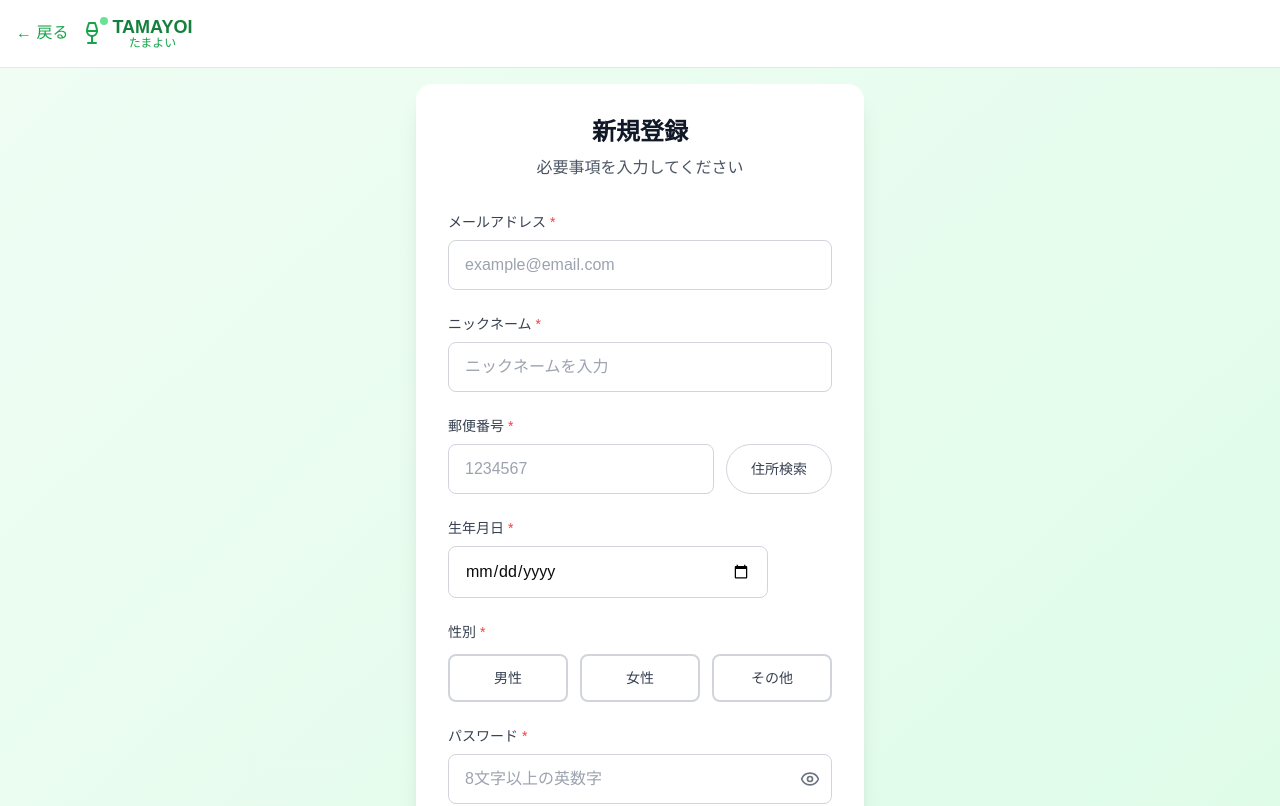
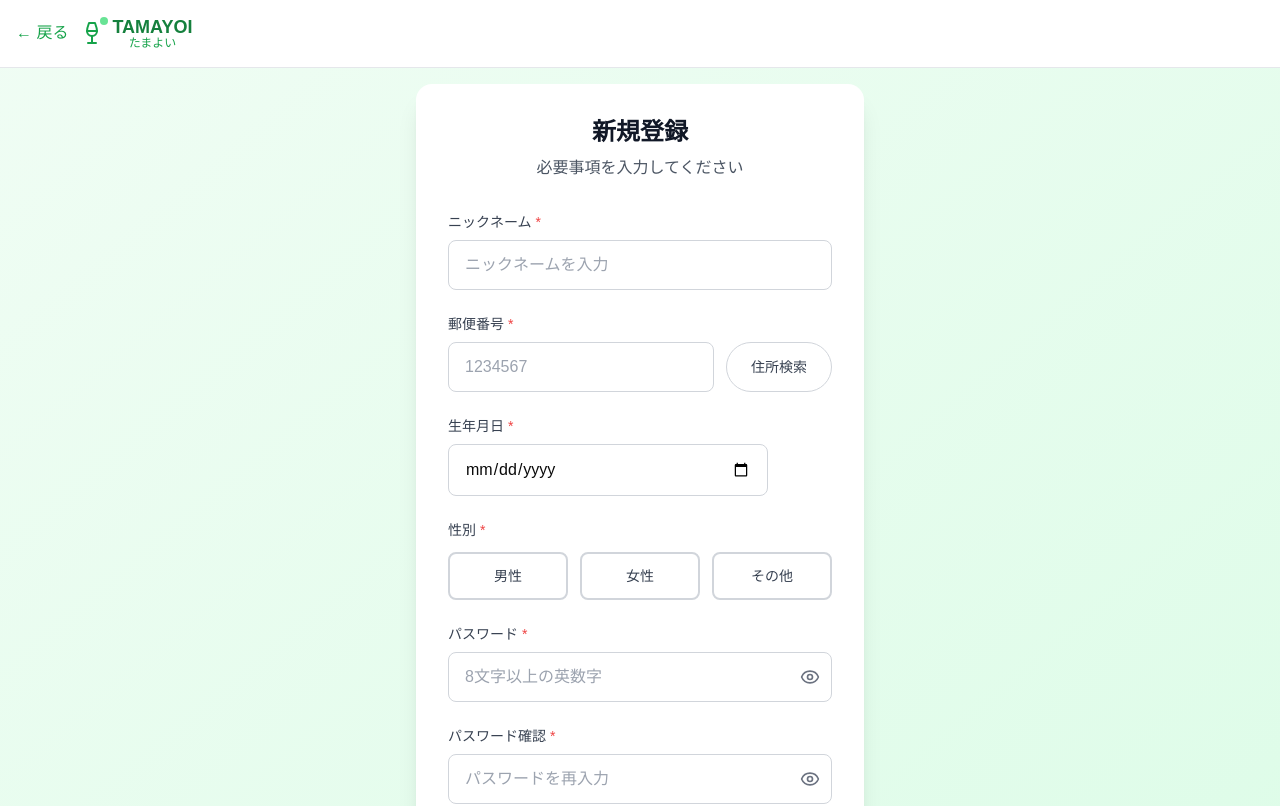
Before and after one commit to HV-development/tamayoi-web, a Next.js app in the folder frontend/: page /signup in a window 1280 px wide. Shown: the top 806 px of the page. Built offline with nearby package versions, Linux system fonts and the light colour scheme.

Commit message:
新規登録フォームからメールアドレス削除

```diff
--- a/frontend/src/components/molecules/confirmation-display.tsx
+++ b/frontend/src/components/molecules/confirmation-display.tsx
@@ -3,7 +3,6 @@
 import { Button } from "../atoms/button"
 
 interface SignupFormData {
-  email: string
   nickname: string
   password: string
   passwordConfirm: string
@@ -38,7 +37,6 @@ export function ConfirmationDisplay({ data, onRegister, onEdit, isLoading = fals
   }
 
   const confirmationItems = [
-    { label: "メールアドレス", value: data.email },
     { label: "ニックネーム", value: data.nickname },
     { label: "郵便番号", value: data.postalCode },
     { label: "住所", value: data.address },
--- a/frontend/src/components/molecules/signup-form.tsx
+++ b/frontend/src/components/molecules/signup-form.tsx
@@ -9,7 +9,6 @@ import { RadioButton } from "../atoms/radio-button"
 import { DateInput } from "../atoms/date-input"
 
 interface SignupFormData {
-  email: string
   nickname: string
   password: string
   passwordConfirm: string
@@ -29,7 +28,6 @@ interface SignupFormProps {
 
 export function SignupForm({ initialData, onSubmit, onCancel, isLoading = false }: SignupFormProps) {
   const [formData, setFormData] = useState<SignupFormData>({
-    email: "",
     nickname: "",
     password: "",
     passwordConfirm: "",
@@ -48,7 +46,6 @@ export function SignupForm({ initialData, onSubmit, onCancel, isLoading = false
   useEffect(() => {
     if (initialData) {
       setFormData({
-        email: initialData.email || "",
         nickname: initialData.nickname || "",
         password: initialData.password || "",
         passwordConfirm: initialData.passwordConfirm || "",
@@ -73,13 +70,6 @@ export function SignupForm({ initialData, onSubmit, onCancel, isLoading = false
     // ニックネーム - 必須チェック
     if (!formData.nickname.trim()) {
       newErrors.nickname = "ニックネームを入力してください"
-    }
-
-    // メールアドレス - 必須チェック、メールフォーマットチェック
-    if (!formData.email) {
-      newErrors.email = "メールアドレスを入力してください"
-    } else if (!/^[^\s@]+@[^\s@]+\.[^\s@]+$/.test(formData.email)) {
-      newErrors.email = "正しいメールアドレスを入力してください"
     }
 
     // 郵便番号 - 必須チェック、桁数チェック
@@ -179,11 +169,6 @@ export function SignupForm({ initialData, onSubmit, onCancel, isLoading = false
           delete newErrors.nickname
         }
         break
-      case 'email':
-        if (value && /^[^\s@]+@[^\s@]+\.[^\s@]+$/.test(value)) {
-          delete newErrors.email
-        }
-        break
       case 'postalCode':
         if (value && /^\d{7}$/.test(value.replace(/-/g, ""))) {
           delete newErrors.postalCode
@@ -241,17 +226,6 @@ export function SignupForm({ initialData, onSubmit, onCancel, isLoading = false
 
   return (
     <form onSubmit={handleSubmit} className="space-y-6">
-      {/* メールアドレス */}
-      <Input
-        type="email"
-        label="メールアドレス"
-        placeholder="example@email.com"
-        value={formData.email}
-        onChange={(value) => handleInputChange("email", value)}
-        error={errors.email}
-        required
-      />
-
       {/* ニックネーム */}
       <Input
         type="text"
--- a/frontend/src/components/organisms/confirmation-container.tsx
+++ b/frontend/src/components/organisms/confirmation-container.tsx
@@ -4,7 +4,6 @@ import { HeaderLogo } from "../atoms/header-logo"
 import { ConfirmationDisplay } from "../molecules/confirmation-display"
 
 interface SignupFormData {
-  email: string
   nickname: string
   password: string
   passwordConfirm: string
--- a/frontend/src/components/organisms/signup-container.tsx
+++ b/frontend/src/components/organisms/signup-container.tsx
@@ -4,7 +4,6 @@ import { HeaderLogo } from "../atoms/header-logo"
 import { SignupForm } from "../molecules/signup-form"
 
 interface SignupFormData {
-  email: string
   nickname: string
   password: string
   passwordConfirm: string
--- a/frontend/src/components/templates/confirmation-layout.tsx
+++ b/frontend/src/components/templates/confirmation-layout.tsx
@@ -1,7 +1,6 @@
 import { ConfirmationContainer } from "../organisms/confirmation-container"
 
 interface SignupFormData {
-  email: string
   nickname: string
   password: string
   passwordConfirm: string
--- a/frontend/src/components/templates/signup-layout.tsx
+++ b/frontend/src/components/templates/signup-layout.tsx
@@ -3,7 +3,6 @@
 import { SignupContainer } from "../organisms/signup-container"
 
 interface SignupFormData {
-  email: string
   nickname: string
   password: string
   passwordConfirm: string
```
